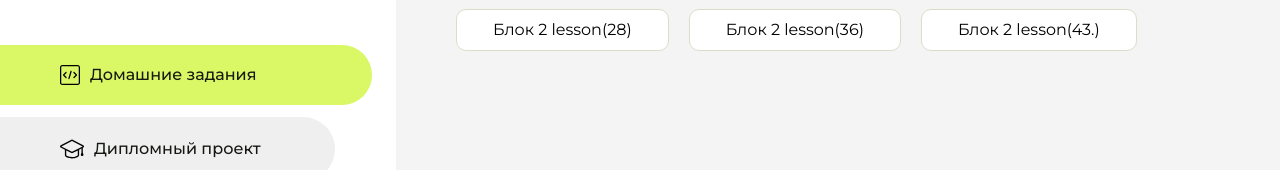
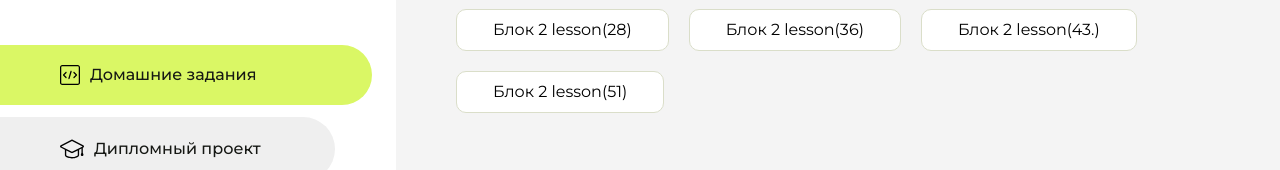
Before and after one commit to nimgir23/homework2, a plain HTML site: page index.html in a window 1280 px wide. Shown: the part 291-461 px from the top of the page. Drawn offline with Linux system fonts and the light colour scheme.

Commit message:
Update index.html

```diff
--- a/index.html
+++ b/index.html
@@ -110,6 +110,9 @@
                    <li class="content__list-item">
                         <a href="Lesson43(end)/Index.html">Блок 2 lesson(43.)</a>
                     </li>
+                   <li class="content__list-item">
+                        <a href="Lesson51/Index.html">Блок 2 lesson(51)</a>
+                    </li>
                 </ul>
             </div>
             <div class="content__block hidden" id="diplomBlock">
```
